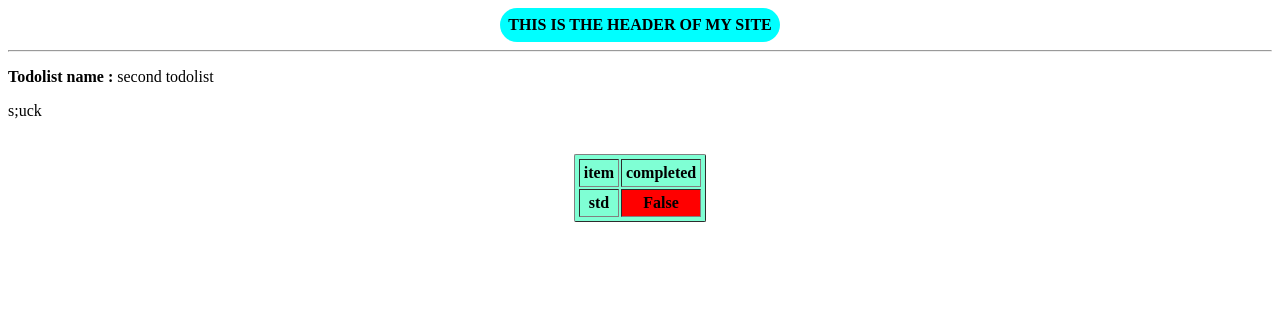
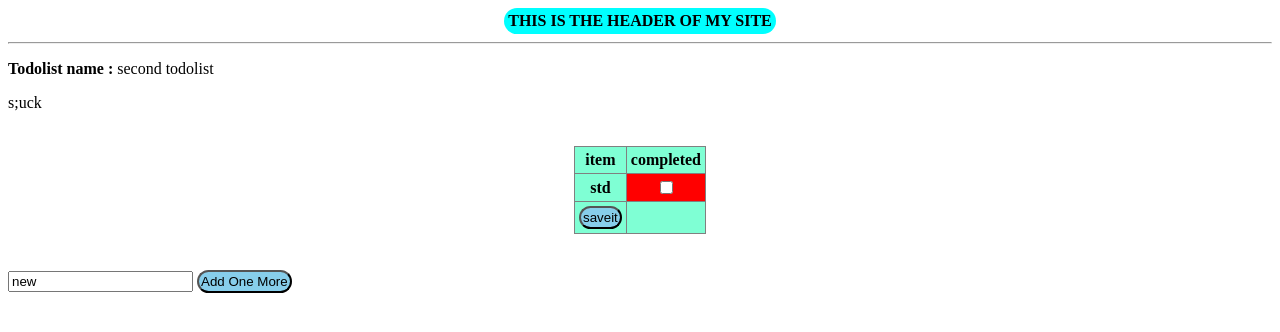
Before and after one commit to jitendradara12/randomdjangoapps, a Django app: page /main/3 in a window 1280 px wide. Shown: the top 332 px of the page. Run offline with Django 5.2, Linux system fonts and the light colour scheme; data comes from the database, SQL or seed files in the repository; both versions use the stored data as it was after the commit; lists and menus that the app fills with data are empty.

Commit message:
made todolist tickmark and save

```diff
--- a/tempsite/main/templates/main/base.html
+++ b/tempsite/main/templates/main/base.html
@@ -4,9 +4,16 @@
   </head>
   <style>
 
-    table{margin-left:auto; margin-right:auto; background-color:aqua; border-radius:22px; padding:2px}
+    table{
+      margin-left:auto;
+      margin-right:auto;
+      background-color:aqua;
+      border-radius:22px;
+      border-collapse:collapse;
+    }
 
     th,td{
+      text-align:center;
       border-radius:14;
       padding:4px;
     }
--- a/tempsite/main/templates/main/list.html
+++ b/tempsite/main/templates/main/list.html
@@ -9,6 +9,8 @@
   <p>s;uck</p>
   <br>
 
+  <form method = 'post' action = '#'>
+    {% csrf_token %}
     <table border = '1' style="border-radius:2px; background-color: aquamarine">
       <tr>
         <th>item</th>
@@ -17,8 +19,24 @@
       {% for item in ls.item_set.all %}
         <tr>
           <th>{{item.text}}</th>
-        <th style="{%if item.complete %}background-color:aqua{% else %}background-color:red{% endif %}">{{item.complete}}</th>
+          <th style="{%if item.complete %}background-color:aqua{% else %}background-color:red{% endif %}">
+            {% if item.complete %}
+            <input type="checkbox" name="c{{item.id}}" value="clicked" checked></input>
+            {% else%}
+            <input type="checkbox" name="c{{item.id}}" value="clicked"></input>
+            {% endif %}
+          </th>
         </tr>
       {% endfor %}
+      <tr>
+        <td>
+          <button type="submit", name = "save" value = "save">saveit</button>
+        </td>
+      </tr>
     </table>
+    <br>
+    <br>
+    <input type="text" name="new" value="new">
+    <button type="submit", name = "NewItem" value = "NewItem">Add One More</button>
+  </form>
 {% endblock %}
--- a/tempsite/main/urls.py
+++ b/tempsite/main/urls.py
@@ -25,9 +25,11 @@ urlpatterns = [
 
     # extra pages here..
     path("create", views.create, name="create"),
+
+    # do not use this as a url ( use /main/id)
     path("list", views.list, name="todolist"),
+    path("<int:id>", views.list, name="todolistid"),
 
-    path("<int:id>", views.list, name="todolistid"),
     # must be in the end (default)
     path("<str:id>", views.index, name='base404')
 ]
--- a/tempsite/main/views.py
+++ b/tempsite/main/views.py
@@ -14,6 +14,18 @@ def home(responce):
 
 def list(responce, id):
     ls = models.ToDolist.objects.get(id=id)
+    if responce.method == 'POST':
+        print(responce.POST)
+        if responce.POST.get("save"):
+            for item in ls.item_set.all():
+                if responce.POST.get('c'+str(item.id)) == 'clicked':
+                    item.complete = True
+                else:
+                    item.complete = False
+                item.save()
+        elif responce.POST.get("NewItem"):
+            pass
+
     return render(responce, "main/list.html", {"ls": ls})
 
 
```
Also changed, not shown: tempsite/db.sqlite3. Lines whose indentation alone changed are shown as unchanged.
